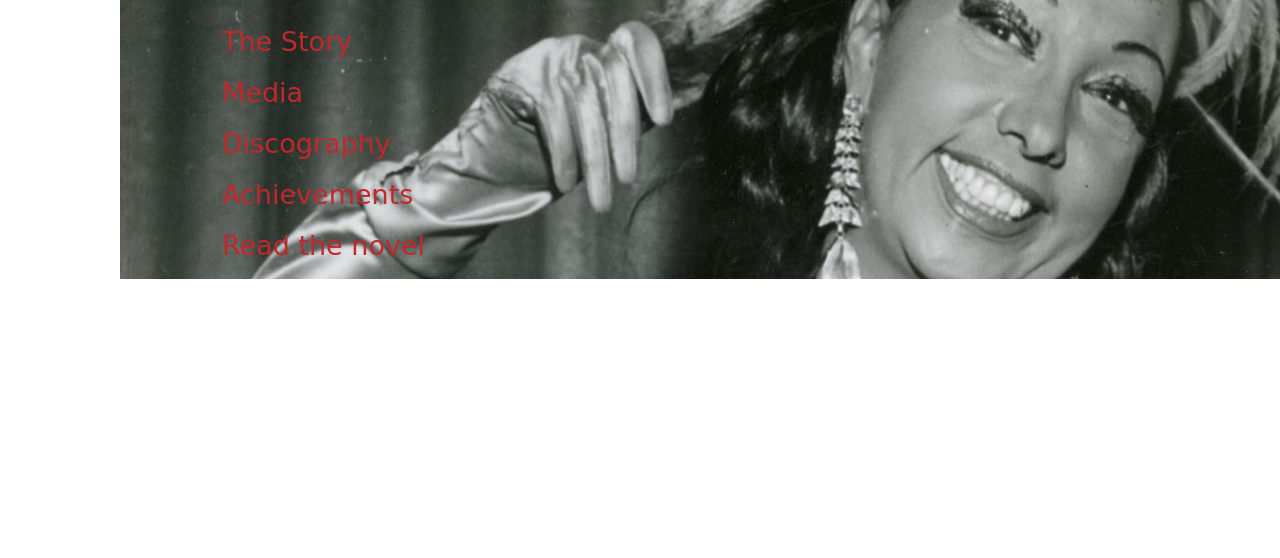
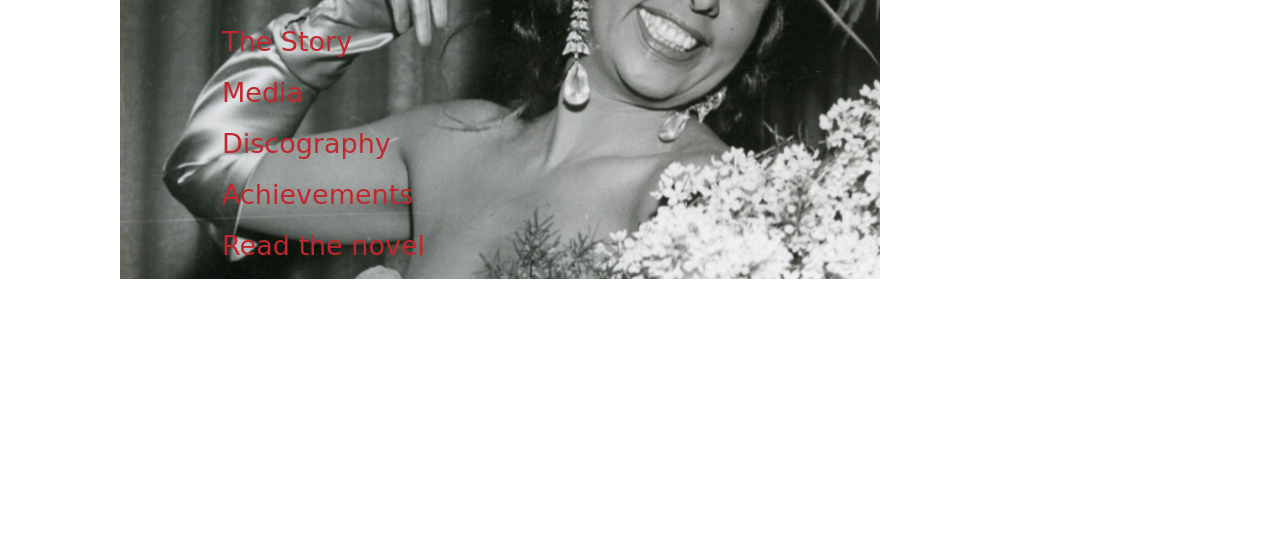
Before and after one commit to kjak4/final-project, a plain HTML site: page index.html in a window 1280 px wide. Shown: the part 242-800 px from the top of the page. Drawn offline with Linux system fonts and the light colour scheme; a web font is replaced by a local one.

```diff
--- a/index.html
+++ b/index.html
@@ -77,9 +77,9 @@
         max-width: 1200px;
         background-image: url("ba009904.jpg");
         height: 100%;
-        background-size: cover;
+        background-size: contain;
         margin: 0 auto;
-          overflow: visible;
+        background-repeat: no-repeat;
       }
 
     </style>
```
